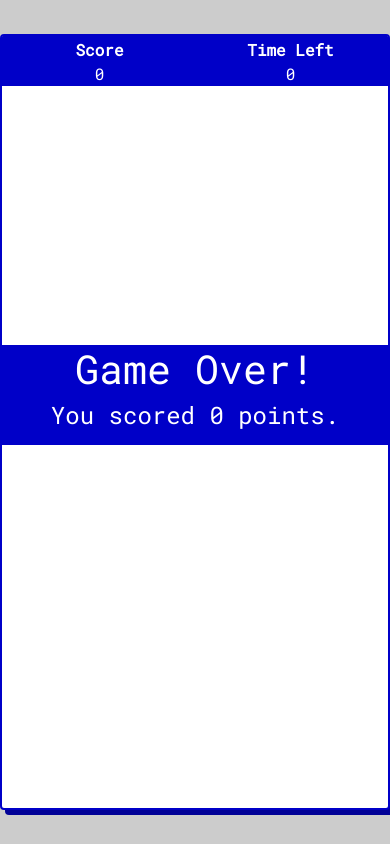
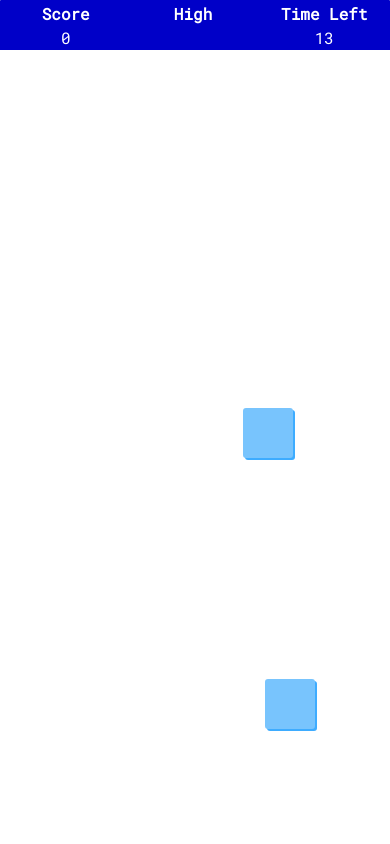
Before and after one commit to stubrew24/whack-em, a React (Create React App) app: page / in a window 390 px wide. Both pictures are taken after a click on the element "Easy". Built offline with nearby package versions, Linux system fonts and the light colour scheme.

Commit message:
multiple levels added

```diff
--- a/src/Board.css
+++ b/src/Board.css
@@ -10,13 +10,23 @@
   position: relative;
   top: 4vh;
   max-width: 400px;
-  /* height: auto; */
   height: 92vh;
+  min-height: 600px;
   margin: 0 auto;
   border: 2px solid var(--mid-blue);
   box-shadow: 5px 5px var(--dark-blue);
   border-radius: 4px;
   background-color: white;
+}
+
+@media only screen and (max-width: 600px) {
+  #board {
+    top: 0;
+    height: 100vh;
+    border: none;
+    box-shadow: none;
+    border-radius: 0;
+  }
 }
 
 .button {
@@ -42,8 +52,41 @@
   color: white;
 }
 
+#title {
+  position: absolute;
+  /* top: 10%; */
+  width: 100%;
+  padding: 5%;
+  background-color: var(--mid-blue);
+  color: var(--text-white);
+}
+
 #buttons {
   position: absolute;
-  top: 30%;
+  top: 20%;
   width: 100%;
 }
+
+#instructions {
+  position: absolute;
+  top: 70%;
+  left: 10%;
+  width: 80%;
+  padding: 5%;
+  background-color: var(--text-white);
+  color: var(--dark-blue);
+  border: 2px solid var(--mid-blue);
+  box-shadow: 5px 5px var(--dark-blue);
+  border-radius: 4px;
+}
+
+#easy-mole {
+  background-color: rgb(120, 196, 253);
+  box-shadow: 2px 2px rgb(62, 172, 255);
+  border: 2px solid rgb(120, 196, 253);
+  margin: 10px auto;
+  position: relative;
+  width: 50px;
+  height: 50px;
+  border-radius: 3px;
+}
--- a/src/Board.tsx
+++ b/src/Board.tsx
@@ -1,27 +1,52 @@
-import React, { useEffect, useState } from "react";
+import React, { useState, useEffect } from "react";
 import "./Board.css";
 import Game from "./Game";
 
 const Board: React.FunctionComponent = () => {
   const [active, setActive] = useState<boolean>(true);
-  const [timer, setTimer] = useState<number>(10);
-  const [level, setLevel] = useState<string | null>(null);
+  const [timer, setTimer] = useState<number>(15);
+  const [level, setLevel] = useState<string>("");
 
   useEffect(() => {
-    const interval = setInterval(() => {
+    let interval: any;
+    if (level) {
+      interval = setInterval(() => {
         setTimer(timer - 1);
       }, 1000);
       setTimeout(() => {
         setActive(false);
         clearInterval(interval);
       }, timer * 1000);
+    }
     return () => clearInterval(interval);
-  }, [timer]);
+  }, [level, timer]);
 
   const Button = (level: string) => {
     return (
-      <div className="button" onClick={() => setLevel(level)}>
+      <div
+        className="button"
+        onClick={() => {
+          setLevel(level);
+        }}
+      >
         {level}
+      </div>
+    );
+  };
+
+  const StartScreen = () => {
+    return (
+      <div>
+        <h1 id="title">Whack'em</h1>
+        <div id="buttons">
+          {Button("Easy")}
+          {Button("Medium")}
+          {Button("Hard")}
+        </div>
+        <div id="instructions">
+          Only whack the blue squares... <br />
+          <div id="easy-mole"></div>
+        </div>
       </div>
     );
   };
@@ -31,11 +56,7 @@ const Board: React.FunctionComponent = () => {
       {level ? (
         <Game active={active} timer={timer} level={level} />
       ) : (
-        <div id="buttons">
-          {Button("Easy")}
-          {Button("Medium")}
-          {Button("Hard")}
-        </div>
+        <StartScreen />
       )}
     </div>
   );
--- a/src/Game.css
+++ b/src/Game.css
@@ -3,19 +3,6 @@
   --mid-blue: rgb(0, 0, 200);
   --dark-blue: rgb(0, 0, 150);
 }
-
-/* #board {
-  position: relative;
-  top: 4vh;
-  max-width: 400px;
-  height: auto;
-  height: 92vh;
-  margin: 0 auto;
-  border: 2px solid var(--mid-blue);
-  box-shadow: 5px 5px var(--dark-blue);
-  border-radius: 4px;
-  background-color: white;
-} */
 
 #appbar {
   position: absolute;
@@ -33,14 +20,21 @@
   position: absolute;
   left: 0;
   top: 0;
-  width: 50%;
+  width: 33%;
 }
 
 #timer {
   position: absolute;
   right: 0;
   top: 0;
-  width: 50%;
+  width: 33%;
+}
+
+#high-score {
+  position: absolute;
+  left: 33%;
+  top: 0;
+  width: 33%;
 }
 
 #gameover {
--- a/src/Game.tsx
+++ b/src/Game.tsx
@@ -8,14 +8,17 @@ interface IProps {
   level: string;
 }
 
-const Game: FunctionComponent<IProps> = ({ active, timer }) => {
+const Game: FunctionComponent<IProps> = ({ active, timer, level }) => {
   const [score, setScore] = useState<number>(0);
   const [moles, setMoles] = useState<{ id: number; x: number; y: number }[]>(
     []
   );
   const [count, setCount] = useState<number>(1);
+  const [highScore, setHighScore] = useState<string | null>("0");
 
   useEffect(() => {
+    setHighScore(localStorage.getItem(level));
+    console.log(highScore);
     const newMole = () => {
       const elem: HTMLElement | null = document.getElementById("board");
       const width = (elem && elem.clientWidth - 90) || 0;
@@ -27,14 +30,25 @@ const Game: FunctionComponent<IProps> = ({ active, timer }) => {
       setMoles([...moles, mole]);
     };
 
-    const interval = setInterval(newMole, 600);
+    const frequency = () => {
+      if (level === "Easy") return 700;
+      if (level === "Medium") return 600;
+      if (level === "Hard") return 500;
+    };
+
+    const gameOver = () => {
+      localStorage.setItem(level, score.toString());
+    };
+
+    const interval = setInterval(newMole, frequency());
     if (!active) {
+      gameOver();
       clearInterval(interval);
       if (moles.length) setMoles([]);
     }
 
     return () => clearInterval(interval);
-  }, [moles, active, count]);
+  }, [moles, active, count, level, score, highScore]);
 
   const getRandomInt = (max: number, min: number = 0) => {
     return Math.floor(Math.random() * Math.floor(max - min)) + min;
@@ -45,19 +59,37 @@ const Game: FunctionComponent<IProps> = ({ active, timer }) => {
     setMoles(newMoles);
   };
 
-  const clickMole = (id: number) => {
-    setScore(score + 1);
+  const clickMole = (id: number, moleClass: string) => {
+    let points: number;
+    switch (level) {
+      case "Easy":
+        moleClass === "easy" ? (points = 1) : (points = -1);
+        break;
+      case "Medium":
+        moleClass === "med-1" ? (points = 3) : (points = -3);
+        break;
+      case "Hard":
+        moleClass === "med-1 hard-1" ? (points = 5) : (points = -5);
+        break;
+      default:
+        points = 1;
+    }
+    setScore(score + points);
     removeMole(id);
   };
 
   return (
     <div>
-      {/* <div className="alert alert-primary" role="alert"></div> */}
       <div id="appbar">
         <div id="score">
           <strong>Score</strong>
           <br />
           {score}
+        </div>
+        <div id="high-score">
+          <strong>High</strong>
+          <br />
+          {highScore}
         </div>
         <div id="timer">
           <strong>Time Left</strong>
@@ -77,6 +109,7 @@ const Game: FunctionComponent<IProps> = ({ active, timer }) => {
           id={mole.id}
           removeMole={removeMole}
           clickMole={clickMole}
+          level={level}
         />
       ))}
     </div>
--- a/src/Mole.css
+++ b/src/Mole.css
@@ -1,10 +1,50 @@
+:root {
+  --light-red: rgb(240, 172, 172);
+  --dark-red: rgb(249, 126, 126);
+
+  --light-green: rgb(144, 215, 164);
+  --dark-green: rgb(78, 191, 110);
+
+  --light-skyblue: rgb(120, 196, 253);
+  --dark-skyblue: rgb(62, 172, 255);
+}
+
 #mole {
   margin: 20px;
   position: absolute;
-  background-color: rgb(200, 0, 0);
-  box-shadow: 2px 2px rgb(150, 0, 0);
   width: 50px;
   height: 50px;
-  border: 2px solid rgb(200, 0, 0);
   border-radius: 3px;
 }
+
+.easy {
+  background-color: var(--light-skyblue);
+  box-shadow: 2px 2px var(--dark-skyblue);
+  border: 2px solid var(--light-skyblue);
+}
+
+.med-1 {
+  background-color: var(--light-skyblue);
+  box-shadow: 2px 2px var(--dark-skyblue);
+  border: 2px solid var(--light-skyblue);
+}
+
+.med-2 {
+  background-color: var(--light-red);
+  box-shadow: 2px 2px var(--dark-red);
+  border: 2px solid var(--light-red);
+}
+
+.med-3 {
+  background-color: var(--light-green);
+  box-shadow: 2px 2px var(--dark-green);
+  border: 2px solid var(--light-green);
+}
+
+.hard-1 {
+  border-radius: 0%;
+}
+
+.hard-2 {
+  border-radius: 50% !important;
+}
--- a/src/Mole.tsx
+++ b/src/Mole.tsx
@@ -1,31 +1,68 @@
-import React, { FunctionComponent, useEffect } from "react";
+import React, { FunctionComponent, useEffect, useState } from "react";
 import "./Mole.css";
 
 interface IProps {
   position: [number, number];
   id: number;
+  level: string;
   removeMole: (id: number) => void;
-  clickMole: (id: number) => void;
+  clickMole: (id: number, moleClass: string) => void;
 }
+
+const randomClass = (level: string): string => {
+  if (level === "Easy") return "easy";
+  if (level === "Medium") {
+    const nums = [1, 1, 2, 3];
+    const num = Math.floor(Math.random() * Math.floor(nums.length));
+    return `med-${nums[num]}`;
+  }
+  if (level === "Hard") {
+    const nums = [1, 1, 1, 2, 3];
+    const num1 = Math.floor(Math.random() * Math.floor(nums.length));
+    const num2 = Math.floor(Math.random() * Math.floor(nums.length));
+    return `med-${nums[num1]} hard-${nums[num2]}`;
+  }
+  return "";
+};
 
 const Mole: FunctionComponent<IProps> = ({
   position,
   id,
   removeMole,
-  clickMole
+  clickMole,
+  level
 }) => {
+  const [display, setDisplay] = useState<string>("block");
+  const [moleClass, setMoleClass] = useState<string>("");
+
   useEffect(() => {
-    const interval = setInterval(() => removeMole(id), 600);
+    if (!moleClass) setMoleClass(randomClass(level));
+
+    const frequency = () => {
+      if (level === "Easy") return 690;
+      if (level === "Medium") return 590;
+      if (level === "Hard") return 490;
+    };
+    const interval = setInterval(() => {
+      setDisplay("none");
+      removeMole(id);
+    }, frequency());
     return () => {
       clearInterval(interval);
     };
-  }, [id, removeMole]);
+  }, [moleClass, id, removeMole, level]);
+
+  const handleClick = () => {
+    clickMole(id, moleClass);
+    setDisplay("none");
+  };
 
   return (
     <div
       id="mole"
-      style={{ top: position[0], left: position[1] }}
-      onClick={() => clickMole(id)}
+      className={moleClass}
+      style={{ top: position[0], left: position[1], display }}
+      onClick={handleClick}
     ></div>
   );
 };
```
Lines whose indentation alone changed are shown as unchanged.
